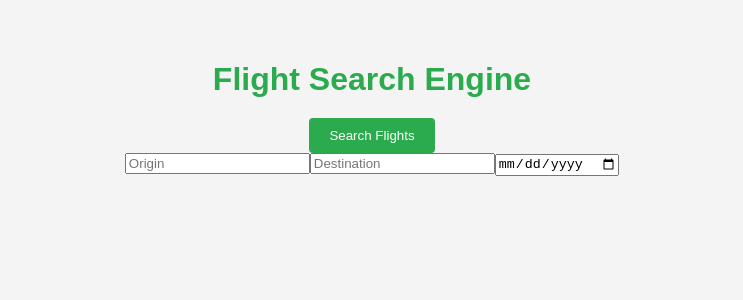
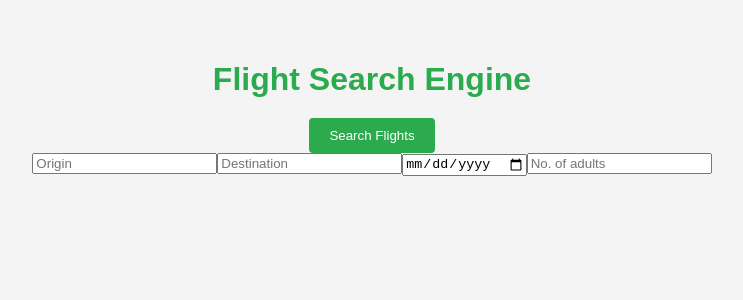
Before and after one commit to cheapTripProject/cheap-trip-UI, a React (Create React App) app in the folder flight-search-react/: page / in a window 1280 px wide. Shown: the top 300 px of the page, without its empty margins (268-1011 px from the left). Built offline with nearby package versions, Linux system fonts and the light colour scheme.

Commit message:
added nr of adults

```diff
--- a/flight-search-react/src/App.js
+++ b/flight-search-react/src/App.js
@@ -8,6 +8,7 @@ function App() {
     const [origin, setOrigin] = useState('');
     const [destination, setDestination] = useState('');
     const [departureDate, setDepartureDate] = useState('');
+    const [noOfAdults, setNoOfAdults] = useState('');
 
 
     async function fetchData(url, options) {
@@ -43,7 +44,7 @@ function App() {
             retToDiffCity: false,
             oneForCity: null,
             onePerDate: null,
-            adults: 2,
+            adults: noOfAdults,
             children: null,
             infants: null,
             selectedCabins: "M",
@@ -131,6 +132,12 @@ function App() {
                 value={departureDate}
                 onChange={(e) => setDepartureDate(e.target.value)}
             />
+            <input
+                type="text"
+                placeholder="No. of adults"
+                value={noOfAdults}
+                onChange={(e) => setNoOfAdults(e.target.value)}
+            />
             <div className="flight-list">
                 {flights.map((flight) => (
                     <FlightItem key={flight.id} flight={flight} />
```
